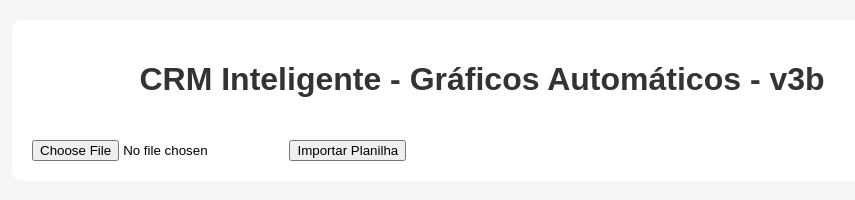
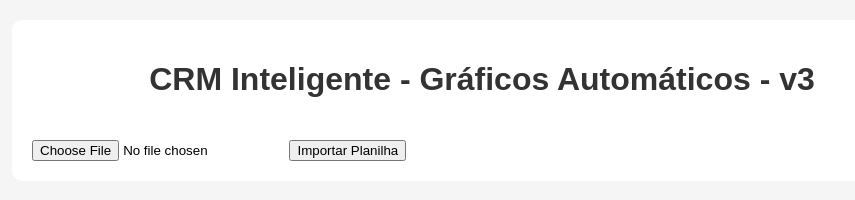
Before and after one commit to lpseccp/sistema-v3, a plain HTML site: page index.html in a window 1280 px wide. Shown: the whole page, without its empty margins (158-1013 px from the left). Drawn offline with nearby package versions, Linux system fonts and the light colour scheme.

Commit message:
Update index.html

```diff
--- a/index.html
+++ b/index.html
@@ -9,7 +9,7 @@
 </head>
 <body>
   <div class="container">
-    <h1>CRM Inteligente - Gráficos Automáticos - v3b</h1>
+    <h1>CRM Inteligente - Gráficos Automáticos - v3</h1>
 
     <input type="file" id="inputExcel" accept=".xlsx, .xls">
     <button onclick="importar()">Importar Planilha</button>
```
